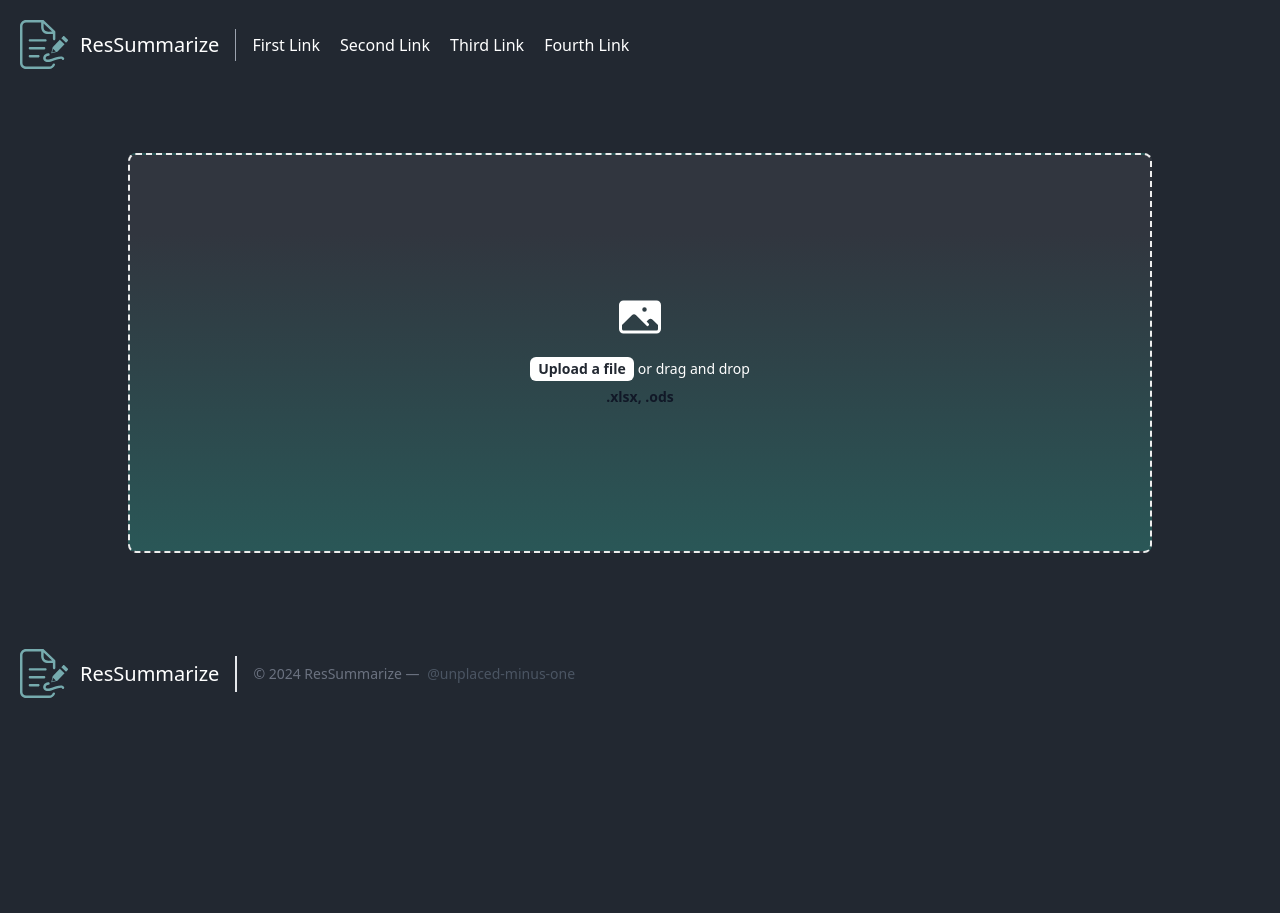
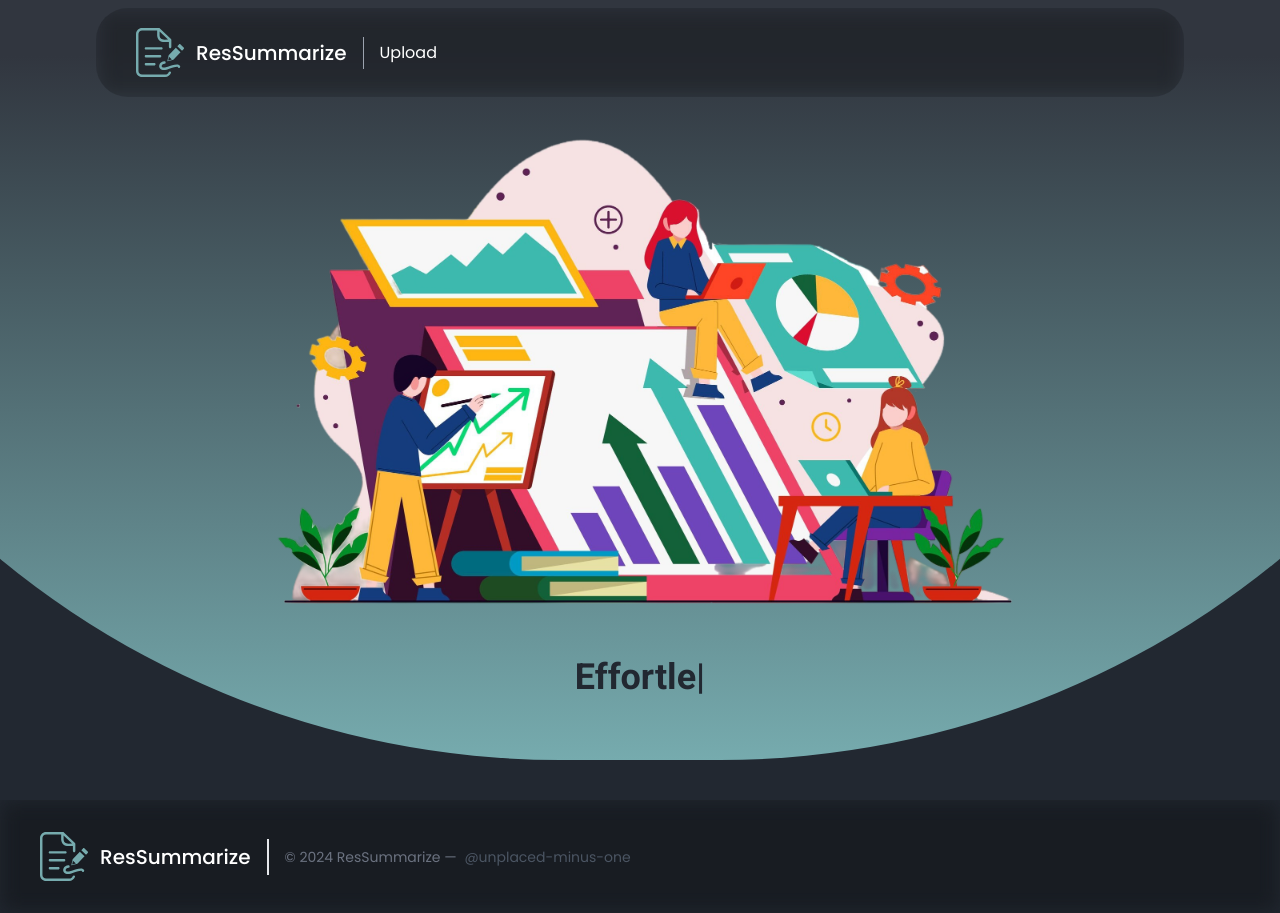
Before and after one commit to thakurprathya/research_summary_generator, a Flask app: page / in a window 1280 px wide; the page is wider, and only the part inside the window is pictured. Before the commit the page ends 698 px from the top of that part, so only its background shows below. Run offline with Flask 3, Linux system fonts and the light colour scheme.

Commit message:
completed base home frontend, upload frontend...

```diff
--- a/app.py
+++ b/app.py
@@ -4,7 +4,11 @@
 
 @app.route('/')
 def home():
-    return render_template('index.html')
+    return render_template('pages/index.html')
+
+@app.route('/upload')
+def upload():
+    return render_template('pages/upload.html')
 
 if __name__ == '__main__':
     app.run(debug=True)
--- a/static/output.css
+++ b/static/output.css
@@ -1,3 +1,7 @@
+@import url('https://fonts.googleapis.com/css2?family=Poppins:wght@400;500;600;700&display=swap');
+
+@import url('https://fonts.googleapis.com/css2?family=Roboto:ital,wght@0,100;0,300;0,400;0,500;0,700;0,900;1,100;1,300;1,400;1,500;1,700;1,900&display=swap');
+
 /*
 ! tailwindcss v3.4.10 | MIT License | https://tailwindcss.com
 */
@@ -446,7 +450,7 @@
   display: none;
 }
 
-*, ::before, ::after {
+*, ::before, ::after{
   --tw-border-spacing-x: 0;
   --tw-border-spacing-y: 0;
   --tw-translate-x: 0;
@@ -500,7 +504,7 @@
   --tw-contain-style:  ;
 }
 
-::backdrop {
+::backdrop{
   --tw-border-spacing-x: 0;
   --tw-border-spacing-y: 0;
   --tw-translate-x: 0;
@@ -554,41 +558,41 @@
   --tw-contain-style:  ;
 }
 
-.container {
+.container{
   width: 100%;
 }
 
-@media (min-width: 640px) {
-  .container {
+@media (min-width: 640px){
+  .container{
     max-width: 640px;
   }
 }
 
-@media (min-width: 768px) {
-  .container {
+@media (min-width: 768px){
+  .container{
     max-width: 768px;
   }
 }
 
-@media (min-width: 1024px) {
-  .container {
+@media (min-width: 1024px){
+  .container{
     max-width: 1024px;
   }
 }
 
-@media (min-width: 1280px) {
-  .container {
+@media (min-width: 1280px){
+  .container{
     max-width: 1280px;
   }
 }
 
-@media (min-width: 1536px) {
-  .container {
+@media (min-width: 1536px){
+  .container{
     max-width: 1536px;
   }
 }
 
-.sr-only {
+.sr-only{
   position: absolute;
   width: 1px;
   height: 1px;
@@ -600,398 +604,525 @@
   border-width: 0;
 }
 
-.static {
+.static{
   position: static;
 }
 
-.relative {
+.fixed{
+  position: fixed;
+}
+
+.absolute{
+  position: absolute;
+}
+
+.relative{
   position: relative;
 }
 
-.col-span-full {
+.-left-\[25\%\]{
+  left: -25%;
+}
+
+.-top-\[125\%\]{
+  top: -125%;
+}
+
+.top-2{
+  top: 0.5rem;
+}
+
+.z-20{
+  z-index: 20;
+}
+
+.z-\[-1\]{
+  z-index: -1;
+}
+
+.col-span-full{
   grid-column: 1 / -1;
 }
 
-.m-\[4rem\] {
+.m-\[4rem\]{
   margin: 4rem;
 }
 
-.mx-auto {
+.mx-auto{
   margin-left: auto;
   margin-right: auto;
 }
 
-.mb-4 {
+.mb-4{
   margin-bottom: 1rem;
 }
 
-.ml-1 {
+.ml-1{
   margin-left: 0.25rem;
 }
 
-.ml-3 {
+.ml-3{
   margin-left: 0.75rem;
 }
 
-.mr-5 {
+.mr-5{
   margin-right: 1.25rem;
 }
 
-.mt-4 {
+.mt-4{
   margin-top: 1rem;
 }
 
-.flex {
+.mt-\[5rem\]{
+  margin-top: 5rem;
+}
+
+.mt-5{
+  margin-top: 1.25rem;
+}
+
+.flex{
   display: flex;
 }
 
-.inline-flex {
-  display: inline-flex;
-}
-
-.h-12 {
+.h-12{
   height: 3rem;
 }
 
-.h-4 {
-  height: 1rem;
+.h-\[100vh\]{
+  height: 100vh;
 }
 
-.h-\[20rem\] {
-  height: 20rem;
+.h-\[220vh\]{
+  height: 220vh;
 }
 
-.h-\[25rem\] {
-  height: 25rem;
+.h-\[50rem\]{
+  height: 50rem;
 }
 
-.w-12 {
+.h-14{
+  height: 3.5rem;
+}
+
+.h-\[5rem\]{
+  height: 5rem;
+}
+
+.h-\[4\.5rem\]{
+  height: 4.5rem;
+}
+
+.w-12{
   width: 3rem;
 }
 
-.w-4 {
-  width: 1rem;
+.w-\[150vw\]{
+  width: 150vw;
 }
 
-.w-\[80\%\] {
+.w-\[50\%\]{
+  width: 50%;
+}
+
+.w-\[80\%\]{
   width: 80%;
 }
 
-.cursor-pointer {
+.w-\[85\%\]{
+  width: 85%;
+}
+
+.w-full{
+  width: 100%;
+}
+
+.w-\[10rem\]{
+  width: 10rem;
+}
+
+.w-\[7rem\]{
+  width: 7rem;
+}
+
+.w-\[25rem\]{
+  width: 25rem;
+}
+
+.w-\[30rem\]{
+  width: 30rem;
+}
+
+.w-\[40rem\]{
+  width: 40rem;
+}
+
+.w-\[50rem\]{
+  width: 50rem;
+}
+
+.w-14{
+  width: 3.5rem;
+}
+
+.w-\[5rem\]{
+  width: 5rem;
+}
+
+.w-\[4\.5rem\]{
+  width: 4.5rem;
+}
+
+.cursor-pointer{
   cursor: pointer;
 }
 
-.flex-col {
+.flex-col{
   flex-direction: column;
 }
 
-.flex-wrap {
+.flex-wrap{
   flex-wrap: wrap;
 }
 
-.items-center {
+.items-center{
   align-items: center;
 }
 
-.justify-center {
+.justify-center{
   justify-content: center;
 }
 
-.rounded {
-  border-radius: 0.25rem;
+.overflow-hidden{
+  overflow: hidden;
 }
 
-.rounded-lg {
+.break-words{
+  overflow-wrap: break-word;
+}
+
+.rounded-\[2rem\]{
+  border-radius: 2rem;
+}
+
+.rounded-full{
+  border-radius: 9999px;
+}
+
+.rounded-lg{
   border-radius: 0.5rem;
 }
 
-.rounded-md {
+.rounded-md{
   border-radius: 0.375rem;
 }
 
-.border-0 {
-  border-width: 0px;
-}
-
-.border-2 {
+.border-2{
   border-width: 2px;
 }
 
-.border-dashed {
+.border-r-2{
+  border-right-width: 2px;
+}
+
+.border-dashed{
   border-style: dashed;
 }
 
-.border-\[\#EEEEEE\] {
+.border-none{
+  border-style: none;
+}
+
+.border-\[\#EEEEEE\]{
   --tw-border-opacity: 1;
   border-color: rgb(238 238 238 / var(--tw-border-opacity));
 }
 
-.bg-gray-100 {
-  --tw-bg-opacity: 1;
-  background-color: rgb(243 244 246 / var(--tw-bg-opacity));
+.border-white{
+  --tw-border-opacity: 1;
+  border-color: rgb(255 255 255 / var(--tw-border-opacity));
 }
 
-.bg-white {
+.bg-white{
   --tw-bg-opacity: 1;
   background-color: rgb(255 255 255 / var(--tw-bg-opacity));
 }
 
-.p-2 {
+.p-2{
   padding: 0.5rem;
 }
 
-.p-5 {
+.p-5{
   padding: 1.25rem;
 }
 
-.px-3 {
-  padding-left: 0.75rem;
-  padding-right: 0.75rem;
+.px-10{
+  padding-left: 2.5rem;
+  padding-right: 2.5rem;
 }
 
-.px-5 {
-  padding-left: 1.25rem;
-  padding-right: 1.25rem;
-}
-
-.px-6 {
+.px-6{
   padding-left: 1.5rem;
   padding-right: 1.5rem;
 }
 
-.py-1 {
-  padding-top: 0.25rem;
-  padding-bottom: 0.25rem;
-}
-
-.py-10 {
+.py-10{
   padding-top: 2.5rem;
   padding-bottom: 2.5rem;
 }
 
-.py-8 {
+.py-8{
   padding-top: 2rem;
   padding-bottom: 2rem;
 }
 
-.pl-1 {
+.pl-1{
   padding-left: 0.25rem;
 }
 
-.text-center {
+.text-center{
   text-align: center;
 }
 
-.text-\[14px\] {
+.font-roboto{
+  font-family: Roboto, sans-serif;
+}
+
+.text-4xl{
+  font-size: 2.25rem;
+  line-height: 2.5rem;
+}
+
+.text-\[14px\]{
   font-size: 14px;
 }
 
-.text-base {
+.text-base{
   font-size: 1rem;
   line-height: 1.5rem;
 }
 
-.text-sm {
+.text-sm{
   font-size: 0.875rem;
   line-height: 1.25rem;
 }
 
-.text-xl {
+.text-xl{
   font-size: 1.25rem;
   line-height: 1.75rem;
 }
 
-.font-medium {
+.font-bold{
+  font-weight: 700;
+}
+
+.font-medium{
   font-weight: 500;
 }
 
-.font-semibold {
+.font-semibold{
   font-weight: 600;
 }
 
-.font-\[5px\] {
-  font-weight: 5px;
-}
-
-.font-\[1rem\] {
-  font-weight: 1rem;
-}
-
-.font-bold {
-  font-weight: 700;
-}
-
-.leading-6 {
+.leading-6{
   line-height: 1.5rem;
 }
 
-.leading-8 {
+.leading-8{
   line-height: 2rem;
 }
 
-.text-\[\#222831\] {
+.text-\[\#222831\]{
   --tw-text-opacity: 1;
   color: rgb(34 40 49 / var(--tw-text-opacity));
 }
 
-.text-\[\#76ABAE\] {
+.text-\[\#76ABAE\]{
   --tw-text-opacity: 1;
   color: rgb(118 171 174 / var(--tw-text-opacity));
 }
 
-.text-gray-300 {
+.text-gray-300{
   --tw-text-opacity: 1;
   color: rgb(209 213 219 / var(--tw-text-opacity));
 }
 
-.text-gray-500 {
+.text-gray-500{
   --tw-text-opacity: 1;
   color: rgb(107 114 128 / var(--tw-text-opacity));
 }
 
-.text-gray-600 {
+.text-gray-600{
   --tw-text-opacity: 1;
   color: rgb(75 85 99 / var(--tw-text-opacity));
 }
 
-.text-gray-900 {
+.text-gray-900{
   --tw-text-opacity: 1;
   color: rgb(17 24 39 / var(--tw-text-opacity));
 }
 
-.text-black {
+.text-white{
   --tw-text-opacity: 1;
-  color: rgb(0 0 0 / var(--tw-text-opacity));
+  color: rgb(255 255 255 / var(--tw-text-opacity));
+}
+
+.blur{
+  --tw-blur: blur(8px);
+  filter: var(--tw-blur) var(--tw-brightness) var(--tw-contrast) var(--tw-grayscale) var(--tw-hue-rotate) var(--tw-invert) var(--tw-saturate) var(--tw-sepia) var(--tw-drop-shadow);
+}
+
+.backdrop-filter{
+  -webkit-backdrop-filter: var(--tw-backdrop-blur) var(--tw-backdrop-brightness) var(--tw-backdrop-contrast) var(--tw-backdrop-grayscale) var(--tw-backdrop-hue-rotate) var(--tw-backdrop-invert) var(--tw-backdrop-opacity) var(--tw-backdrop-saturate) var(--tw-backdrop-sepia);
+  backdrop-filter: var(--tw-backdrop-blur) var(--tw-backdrop-brightness) var(--tw-backdrop-contrast) var(--tw-backdrop-grayscale) var(--tw-backdrop-hue-rotate) var(--tw-backdrop-invert) var(--tw-backdrop-opacity) var(--tw-backdrop-saturate) var(--tw-backdrop-sepia);
 }
 
 * {
   margin: 0;
   padding: 0;
   color: white;
+  overflow-x: hidden;
 }
 
 body {
   background-color: #222831;
+  font-family: Poppins, sans-serif;
 }
 
-.drop-zone {
+.drop-zone{
   transition-property: all;
   transition-duration: 300ms;
   transition-timing-function: cubic-bezier(0.4, 0, 0.2, 1);
 }
 
-.drop-zone.active {
+.drop-zone.active{
   --tw-blur: blur(4px);
   filter: var(--tw-blur) var(--tw-brightness) var(--tw-contrast) var(--tw-grayscale) var(--tw-hue-rotate) var(--tw-invert) var(--tw-saturate) var(--tw-sepia) var(--tw-drop-shadow);
 }
 
-.focus-within\:outline-none:focus-within {
+@keyframes typing {
+  from {
+    width: 0%;
+  }
+
+  to {
+    width: 100%;
+  }
+}
+
+@keyframes blink {
+  50% {
+    border-color: transparent;
+  }
+}
+
+.focus-within\:outline-none:focus-within{
   outline: 2px solid transparent;
   outline-offset: 2px;
 }
 
-.focus-within\:ring-1:focus-within {
+.focus-within\:ring-1:focus-within{
   --tw-ring-offset-shadow: var(--tw-ring-inset) 0 0 0 var(--tw-ring-offset-width) var(--tw-ring-offset-color);
   --tw-ring-shadow: var(--tw-ring-inset) 0 0 0 calc(1px + var(--tw-ring-offset-width)) var(--tw-ring-color);
   box-shadow: var(--tw-ring-offset-shadow), var(--tw-ring-shadow), var(--tw-shadow, 0 0 #0000);
 }
 
-.focus-within\:ring-\[\#76ABAE\]:focus-within {
+.focus-within\:ring-\[\#76ABAE\]:focus-within{
   --tw-ring-opacity: 1;
   --tw-ring-color: rgb(118 171 174 / var(--tw-ring-opacity));
 }
 
-.focus-within\:ring-offset-2:focus-within {
+.focus-within\:ring-offset-2:focus-within{
   --tw-ring-offset-width: 2px;
 }
 
-.hover\:bg-gray-200:hover {
+.hover\:bg-\[\#76ABAE\]:hover{
   --tw-bg-opacity: 1;
-  background-color: rgb(229 231 235 / var(--tw-bg-opacity));
+  background-color: rgb(118 171 174 / var(--tw-bg-opacity));
 }
 
-.hover\:text-gray-900:hover {
+.hover\:text-\[\#76ABAE\]:hover{
   --tw-text-opacity: 1;
-  color: rgb(17 24 39 / var(--tw-text-opacity));
+  color: rgb(118 171 174 / var(--tw-text-opacity));
 }
 
-.focus\:outline-none:focus {
-  outline: 2px solid transparent;
-  outline-offset: 2px;
+.hover\:text-\[\#\]:hover{
+  color: #;
 }
 
-@media (min-width: 640px) {
-  .sm\:ml-4 {
+.hover\:text-\[\#222831\]:hover{
+  --tw-text-opacity: 1;
+  color: rgb(34 40 49 / var(--tw-text-opacity));
+}
+
+@media (min-width: 640px){
+  .sm\:ml-4{
     margin-left: 1rem;
   }
 
-  .sm\:mt-0 {
+  .sm\:mt-0{
     margin-top: 0px;
   }
 
-  .sm\:flex-row {
+  .sm\:flex-row{
     flex-direction: row;
   }
 
-  .sm\:border-l-2 {
+  .sm\:border-l-2{
     border-left-width: 2px;
   }
 
-  .sm\:border-gray-200 {
+  .sm\:border-gray-200{
     --tw-border-opacity: 1;
     border-color: rgb(229 231 235 / var(--tw-border-opacity));
   }
 
-  .sm\:py-2 {
+  .sm\:py-2{
     padding-top: 0.5rem;
     padding-bottom: 0.5rem;
   }
 
-  .sm\:pl-4 {
+  .sm\:pl-4{
     padding-left: 1rem;
   }
 }
 
-@media (min-width: 768px) {
-  .md\:mb-0 {
+@media (min-width: 768px){
+  .md\:mb-0{
     margin-bottom: 0px;
   }
 
-  .md\:ml-4 {
+  .md\:ml-4{
     margin-left: 1rem;
   }
 
-  .md\:mr-auto {
+  .md\:mr-auto{
     margin-right: auto;
   }
 
-  .md\:mt-0 {
-    margin-top: 0px;
-  }
-
-  .md\:flex-row {
+  .md\:flex-row{
     flex-direction: row;
   }
 
-  .md\:justify-start {
+  .md\:justify-start{
     justify-content: flex-start;
   }
 
-  .md\:border-l {
+  .md\:border-l{
     border-left-width: 1px;
   }
 
-  .md\:border-gray-400 {
+  .md\:border-gray-400{
     --tw-border-opacity: 1;
     border-color: rgb(156 163 175 / var(--tw-border-opacity));
   }
 
-  .md\:py-1 {
+  .md\:py-1{
     padding-top: 0.25rem;
     padding-bottom: 0.25rem;
   }
 
-  .md\:pl-4 {
+  .md\:pl-4{
     padding-left: 1rem;
   }
 }
--- a/templates/components/footer.html
+++ b/templates/components/footer.html
@@ -1,6 +1,6 @@
-<footer class="text-gray-600 body-font">
-    <div class="container px-5 py-8 mx-auto flex items-center sm:flex-row flex-col">
-        <a class="flex title-font font-medium items-center md:justify-start justify-center text-gray-900">
+<footer class="text-gray-600 body-font w-full" style="backdrop-filter: blur(10px) brightness(70%);">
+    <div class="container px-10 py-8 mx-auto flex items-center sm:flex-row flex-col">
+        <a href="{{ url_for('home') }}" class="flex title-font font-medium items-center md:justify-start justify-center text-gray-900 cursor-pointer">
             <img src="{{ url_for('static', filename='assets/logo.svg') }}" alt="logo" class="w-12">
             <span class="ml-3 text-xl">ResSummarize</span>
         </a>
--- /dev/null
+++ b/templates/components/header.html
@@ -0,0 +1,11 @@
+<header class="fixed top-2 mx-auto w-full body-font z-20">
+    <div class="container mx-auto w-[85%] flex flex-wrap p-5 px-10 rounded-[2rem] flex-col md:flex-row items-center" style="backdrop-filter: blur(10px) brightness(70%);">
+        <a href="{{ url_for('home') }}" class="flex title-font font-medium items-center text-gray-900 mb-4 md:mb-0 cursor-pointer">
+            <img src="{{ url_for('static', filename='assets/logo.svg') }}" alt="logo" class="w-12">
+            <span class="ml-3 text-xl">ResSummarize</span>
+        </a>
+        <nav class="md:mr-auto md:ml-4 md:py-1 md:pl-4 md:border-l md:border-gray-400 flex flex-wrap items-center text-base justify-center">
+            <a href="{{ url_for('upload') }}" class="mr-5 hover:text-[#76ABAE] cursor-pointer">Upload</a>
+        </nav>
+    </div>
+</header>
--- a/templates/components/navbar.html
+++ /dev/null
@@ -1,19 +0,0 @@
-<header class="text-gray-600 body-font">
-    <div class="container mx-auto flex flex-wrap p-5 flex-col md:flex-row items-center">
-        <a class="flex title-font font-medium items-center text-gray-900 mb-4 md:mb-0">
-            <img src="{{ url_for('static', filename='assets/logo.svg') }}" alt="logo" class="w-12">
-            <span class="ml-3 text-xl">ResSummarize</span>
-        </a>
-        <nav class="md:mr-auto md:ml-4 md:py-1 md:pl-4 md:border-l md:border-gray-400	flex flex-wrap items-center text-base justify-center">
-            <a class="mr-5 hover:text-gray-900 cursor-pointer">First Link</a>
-            <a class="mr-5 hover:text-gray-900 cursor-pointer">Second Link</a>
-            <a class="mr-5 hover:text-gray-900 cursor-pointer">Third Link</a>
-            <a class="mr-5 hover:text-gray-900 cursor-pointer">Fourth Link</a>
-        </nav>
-        <!-- <button class="inline-flex items-center bg-gray-100 border-0 py-1 px-3 focus:outline-none hover:bg-gray-200 rounded text-base mt-4 md:mt-0">Button
-            <svg fill="none" stroke="currentColor" stroke-linecap="round" stroke-linejoin="round" stroke-width="2" class="w-4 h-4 ml-1" viewBox="0 0 24 24">
-            <path d="M5 12h14M12 5l7 7-7 7"></path>
-            </svg>
-        </button> -->
-    </div>
-</header>
--- a/templates/index.html
+++ /dev/null
@@ -1,76 +0,0 @@
-<!DOCTYPE html>
-<html lang="en">
-
-<head>
-    <meta charset="UTF-8">
-    <meta name="viewport" content="width=device-width, initial-scale=1.0">
-    <title></title>
-    <link href="{{ url_for('static', filename='output.css') }}" rel="stylesheet">
-</head>
-
-<body class="drop-zone">
-    {% include 'components/navbar.html' %}
-
-    <section class="flex flex-col items-center">
-        <!-- dropzone -->
-        <div class="m-[4rem] w-[80%] h-[25rem] rounded-lg col-span-full flex justify-center items-center border-2 border-dashed border-[#EEEEEE] px-6 py-10" style="background: linear-gradient(to bottom, #31363F 20%, #2a5757 100%);" ondragover="allowDrop(event)" ondrop="drop(event)">
-            <div class="text-center">
-                <svg class="mx-auto h-12 w-12 text-gray-300" viewBox="0 0 24 24" fill="currentColor"
-                    aria-hidden="true">
-                    <path fill-rule="evenodd"
-                        d="M1.5 6a2.25 2.25 0 012.25-2.25h16.5A2.25 2.25 0 0122.5 6v12a2.25 2.25 0 01-2.25 2.25H3.75A2.25 2.25 0 011.5 18V6zM3 16.06V18c0 .414.336.75.75.75h16.5A.75.75 0 0021 18v-1.94l-2.69-2.689a1.5 1.5 0 00-2.12 0l-.88.879.97.97a.75.75 0 11-1.06 1.06l-5.16-5.159a1.5 1.5 0 00-2.12 0L3 16.061zm10.125-7.81a1.125 1.125 0 112.25 0 1.125 1.125 0 01-2.25 0z"
-                        clip-rule="evenodd" />
-                </svg>
-                <div class="mt-4 flex text-sm leading-6 text-gray-600">
-                    <label for="file-upload"
-                        class="relative cursor-pointer rounded-md bg-white font-semibold text-[#76ABAE] focus-within:outline-none focus-within:ring-1 focus-within:ring-[#76ABAE] focus-within:ring-offset-2">
-                        <span class="text-[#222831] p-2">Upload a file</span>
-                        <input id="file-upload" name="file-upload" type="file" class="sr-only" onchange="handleFileInputChange(event)">
-                    </label>
-                    <p class="pl-1">or drag and drop</p>
-                </div>
-                <p class="text-[14px] leading-8 text-gray-900 font-semibold">.xlsx, .ods</p>
-            </div>
-        </div>
-    </section>
-
-    {% include 'components/footer.html' %}
-</body>
-
-<script>
-    const dropZone = document.querySelector('.drop-zone');
-
-    dropZone.addEventListener('dragover', (event) => {
-        event.preventDefault();
-        dropZone.classList.add('active');
-    });
-
-    dropZone.addEventListener('dragleave', () => {
-        event.preventDefault();
-        dropZone.classList.remove('active');
-    });
-
-    function allowDrop(ev) {
-        ev.preventDefault();
-    }
-
-    function drop(ev) {
-        ev.preventDefault();
-        const files = ev.dataTransfer.files;
-        handleFiles(files);
-    }
-
-    function handleFileInputChange(event) {
-        const files = event.target.files;
-        handleFiles(files);
-    }
-
-    function handleFiles(files) {
-        for (const file of files) {
-            console.log(file.name);
-        }
-        dropZone.classList.remove('active');
-    }
-</script>
-
-</html>
--- /dev/null
+++ b/templates/pages/index.html
@@ -0,0 +1,80 @@
+<!DOCTYPE html>
+<html lang="en">
+
+<head>
+    <meta charset="UTF-8">
+    <meta name="viewport" content="width=device-width, initial-scale=1.0">
+    <title>Home</title>
+    <link href="{{ url_for('static', filename='output.css') }}" rel="stylesheet">
+    <link rel="icon" href="{{ url_for('static', filename='assets/logo.svg') }}" type="image/x-icon">
+</head>
+</head>
+
+<body class="w-full">
+    {% include 'components/header.html' %}
+
+    <section>
+        <div class="w-[150vw] h-[220vh] absolute -top-[125%] -left-[25%] rounded-full z-[-1]"
+            style="background: linear-gradient(to bottom, #31363F 60%, #76ABAE 100%);">
+        </div>
+        <div class="h-[100vh] flex flex-col items-center justify-center">
+            <img class="w-[50rem]" src="{{ url_for('static', filename='assets/vector2.png') }}" alt="vector">
+            <h1 id="hero-text"
+                class="w-[50%] mt-5 font-roboto text-4xl font-bold text-[#222831] text-center flex-wrap break-words animate-blink overflow-hidden border-none">
+            </h1>
+        </div>
+    </section>
+
+    {% include 'components/footer.html' %}
+</body>
+
+<script>
+    document.addEventListener("DOMContentLoaded", function () {
+        const heroTextElement = document.getElementById("hero-text");
+        const phrases = [
+            "Your Research, Summarized!",
+            "Effortless Faculty Profiles.",
+            "Streamline Your Publications."
+        ];
+
+        let phraseIndex = 0;
+        let letterIndex = 0;
+        let currentPhrase = "";
+        let isDeleting = false;
+        let speed = 100;
+
+        function typeEffect() {
+            heroTextElement.textContent = currentPhrase.slice(0, letterIndex) + '|';
+
+            if (!isDeleting && letterIndex <= phrases[phraseIndex].length) {
+                letterIndex++;
+                heroTextElement.textContent = phrases[phraseIndex].slice(0, letterIndex) + '|';
+            }
+
+            if (isDeleting && letterIndex <= phrases[phraseIndex].length) {
+                letterIndex--;
+                heroTextElement.textContent = phrases[phraseIndex].slice(0, letterIndex) + '|';
+            }
+
+            if (letterIndex === phrases[phraseIndex].length) {
+                isDeleting = true;
+                speed = 50;
+                setTimeout(typeEffect, 1000);
+                return;
+            }
+
+            if (isDeleting && letterIndex === 0) {
+                isDeleting = false;
+                phraseIndex = (phraseIndex + 1) % phrases.length;
+                speed = 100;
+            }
+
+            setTimeout(typeEffect, speed);
+        }
+
+        setTimeout(typeEffect, 1000);
+    });
+</script>
+
+
+</html>
```
Also changed, not shown: static/styles.css (+14 -0 lines), tailwind.config.js (+6 -1 lines), templates/components/dropzone.html (added, +57 -0 lines), templates/pages/upload.html (added, +24 -0 lines), static/assets/vector1.png (added), static/assets/vector2.png (added), static/assets/vector3.png (added).
